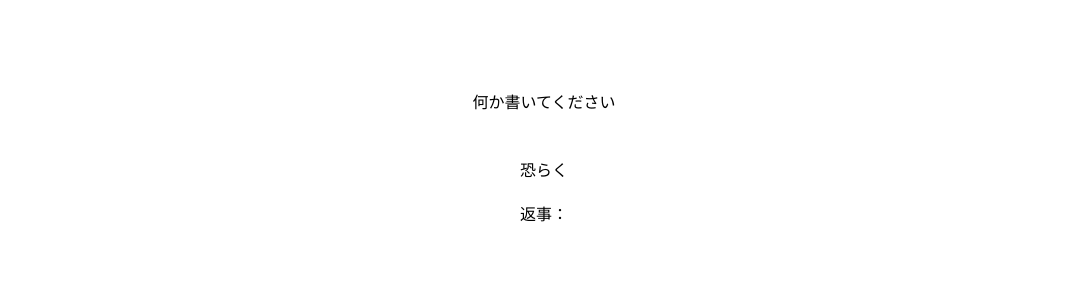
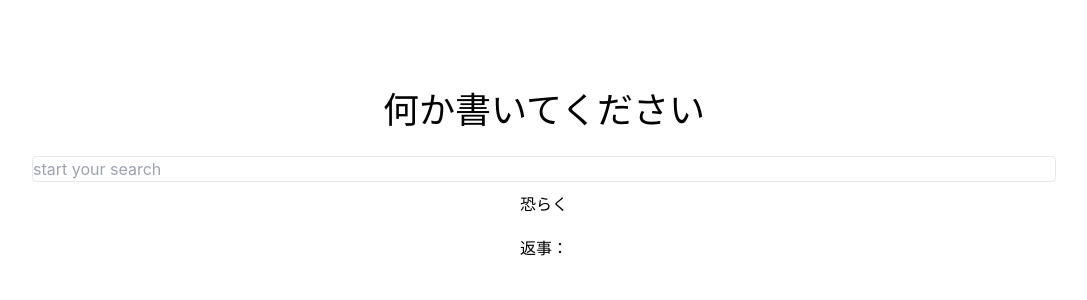
Before and after one commit to teguhdarma/sostsugyou-kenkyuu, a Next.js app: page /openai in a window 1280 px wide. Shown: the top 300 px of the page, without its empty margins (96-1183 px from the left). Built offline with nearby package versions, Linux system fonts and the light colour scheme; what @badrap/bar-of-progress would draw is missing.

Commit message:
my changes

```diff
--- a/components/Header.js
+++ b/components/Header.js
@@ -35,7 +35,7 @@ function Header({ placeholder }) {
     //     Search
     //   </button>
     // </div>
-    <div className="flex items-center flex justify-center mt-52 ">
+    <div className="flex items-center flex justify-center mt-52  mb-5">
       <div className="flex border border-purple-200 rounded">
         <input
           value={searchInput}
--- a/pages/Search.js
+++ b/pages/Search.js
@@ -6,7 +6,7 @@ function Search({ category }) {
   return (
     <div>
       <Header />
-      <h1 className="mb-2 text-2xl font-bold tracking-tight text-gray-900 dark:text-white">
+      <h1 className="mb-5 text-2xl font-bold tracking-tight text-gray-900 dark:text-white">
         category
       </h1>
       <div className="flex space-x-3 overflow-scroll scrollbar-hide p-3 scrollbar-hide">
--- a/pages/maps.js
+++ b/pages/maps.js
@@ -57,8 +57,8 @@ function maps({ map, posts }) {
 
                     <div className="flex justify-between items-end ">
                       <p className="flex items-center">
-                        <p>{post.star}</p>
-                        sat
+                        <p>{post.category.title}</p>
+                        ための避難場所
                       </p>
 
                       <div>
@@ -97,6 +97,9 @@ export async function getServerSideProps(context) {
   location->{
       title,description,
   },
+  category->{
+    title
+  },
   fasilitas->{
     image,image1,image2,image3,image4,image5
 },
--- a/pages/openai.tsx
+++ b/pages/openai.tsx
@@ -32,8 +32,9 @@ const Home: NextPage = () => {
 
     return (
         <div className={styles.main}>
-            <div>何か書いてください</div>
-            <input value={value} onChange={handleInput} onKeyDown={handleKeyDown} />
+            <div className='text-4xl mb-4'>何か書いてください</div>
+            <input type="text" placeholder={'start your search'} value={value} onChange={handleInput} onKeyDown={handleKeyDown} className="flex border border-purple-00 rounded" />
+
             <div>恐らく {prompt}</div>
             <div>返事： {completion.split('\n').map(item => <>{item}<br /></>)}</div>
         </div>
```
